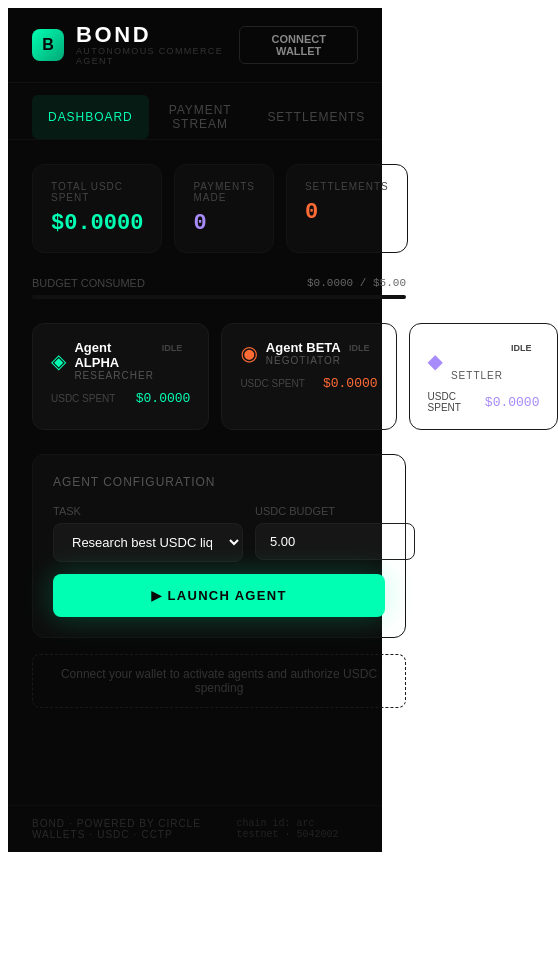
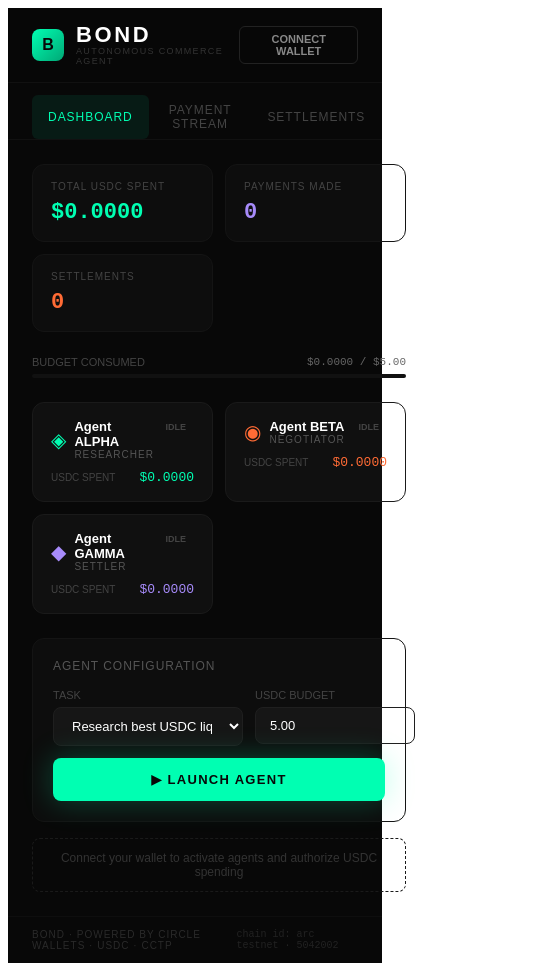
Before and after one commit to arpdoul/bond-app, a React (Vite) app: page / in a window 390 px wide. Shown: the whole page, 558 px wide, since content can reach past the window. Before the commit the page ends 860 px from the top, so only its background shows below. Built offline with nearby package versions, Linux system fonts and the light colour scheme.

Commit message:
fix: responsive grid for mobile

```diff
--- a/src/App.jsx
+++ b/src/App.jsx
@@ -206,7 +206,7 @@ export default function BondApp() {
       <div style={{flex:1,padding:"24px",maxWidth:900,margin:"0 auto",width:"100%"}}>
         {tab==="dashboard" && (
           <div>
-            <div style={{display:"grid",gridTemplateColumns:"1fr 1fr 1fr",gap:12,marginBottom:24}}>
+            <div style={{display:"grid",gridTemplateColumns:"repeat(auto-fit,minmax(140px,1fr))",gap:12,marginBottom:24}}>
               {[{label:"Total USDC Spent",value:`$${totalSpent.toFixed(4)}`,color:"#00FFB2"},{label:"Payments Made",value:`${logs.length}`,color:"#A78BFA"},{label:"Settlements",value:`${settlements.filter(s=>s.status==="settled").length}`,color:"#FF6B35"}].map((s,i)=>(
                 <div key={i} style={{background:"rgba(255,255,255,0.02)",border:"1px solid #141414",borderRadius:12,padding:"16px 18px"}}>
                   <div style={{fontSize:10,color:"#444",letterSpacing:"0.1em",textTransform:"uppercase",marginBottom:8}}>{s.label}</div>
@@ -223,7 +223,7 @@ export default function BondApp() {
                 <div style={{height:"100%",borderRadius:2,width:`${budgetUsed}%`,background:budgetUsed>80?"linear-gradient(90deg,#FF6B35,#ff3535)":"linear-gradient(90deg,#00FFB2,#00a876)",transition:"width 0.5s ease"}}/>
               </div>
             </div>
-            <div style={{display:"grid",gridTemplateColumns:"1fr 1fr 1fr",gap:12,marginBottom:24}}>
+            <div style={{display:"grid",gridTemplateColumns:"repeat(auto-fit,minmax(140px,1fr))",gap:12,marginBottom:24}}>
               {AGENTS.map(agent=><AgentCard key={agent.id} agent={agent} status={agentStates[agent.id].status} task={agentStates[agent.id].task} totalSpent={agentStates[agent.id].spent}/>)}
             </div>
             <div style={{background:"rgba(255,255,255,0.02)",border:"1px solid #141414",borderRadius:12,padding:"20px",marginBottom:16}}>
```
